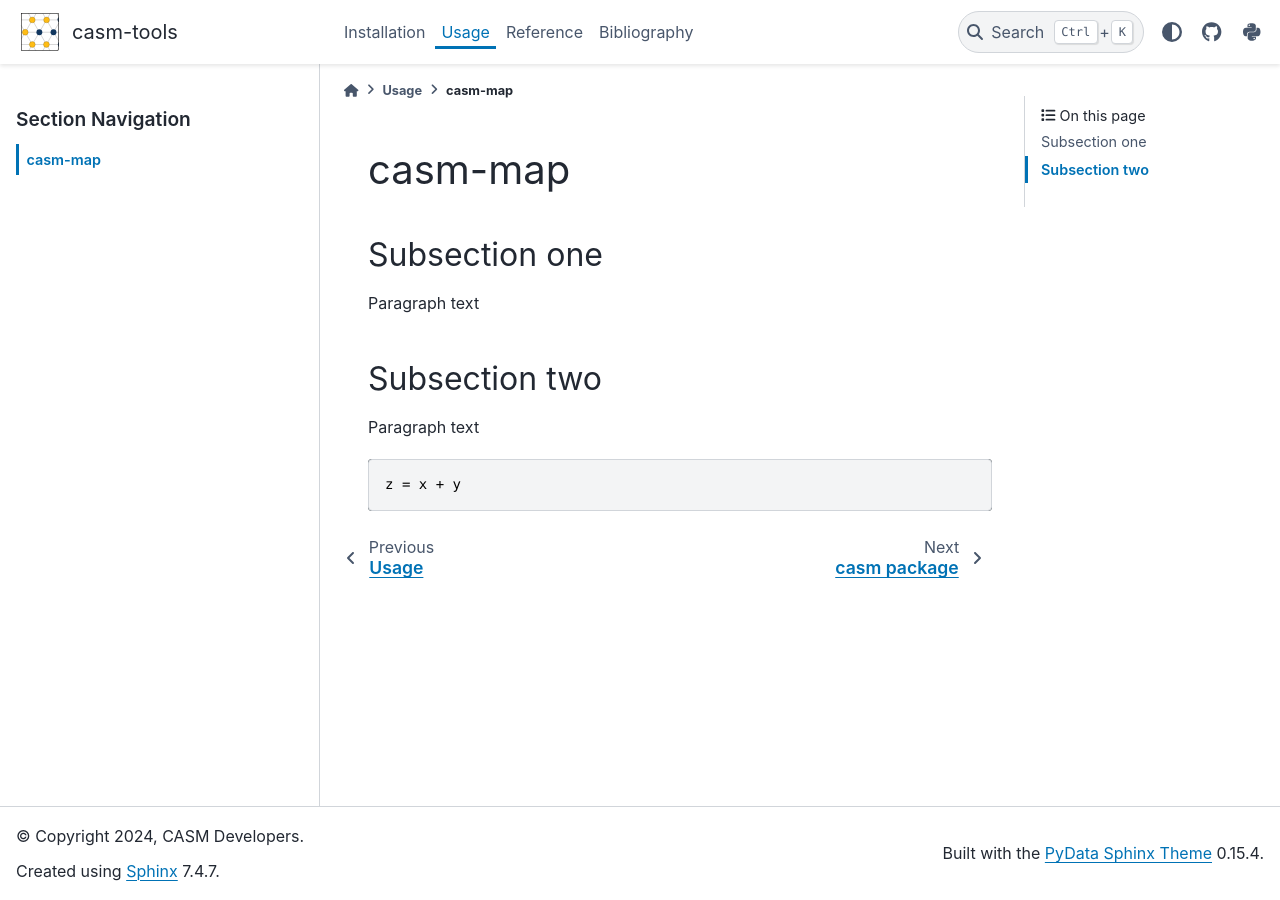
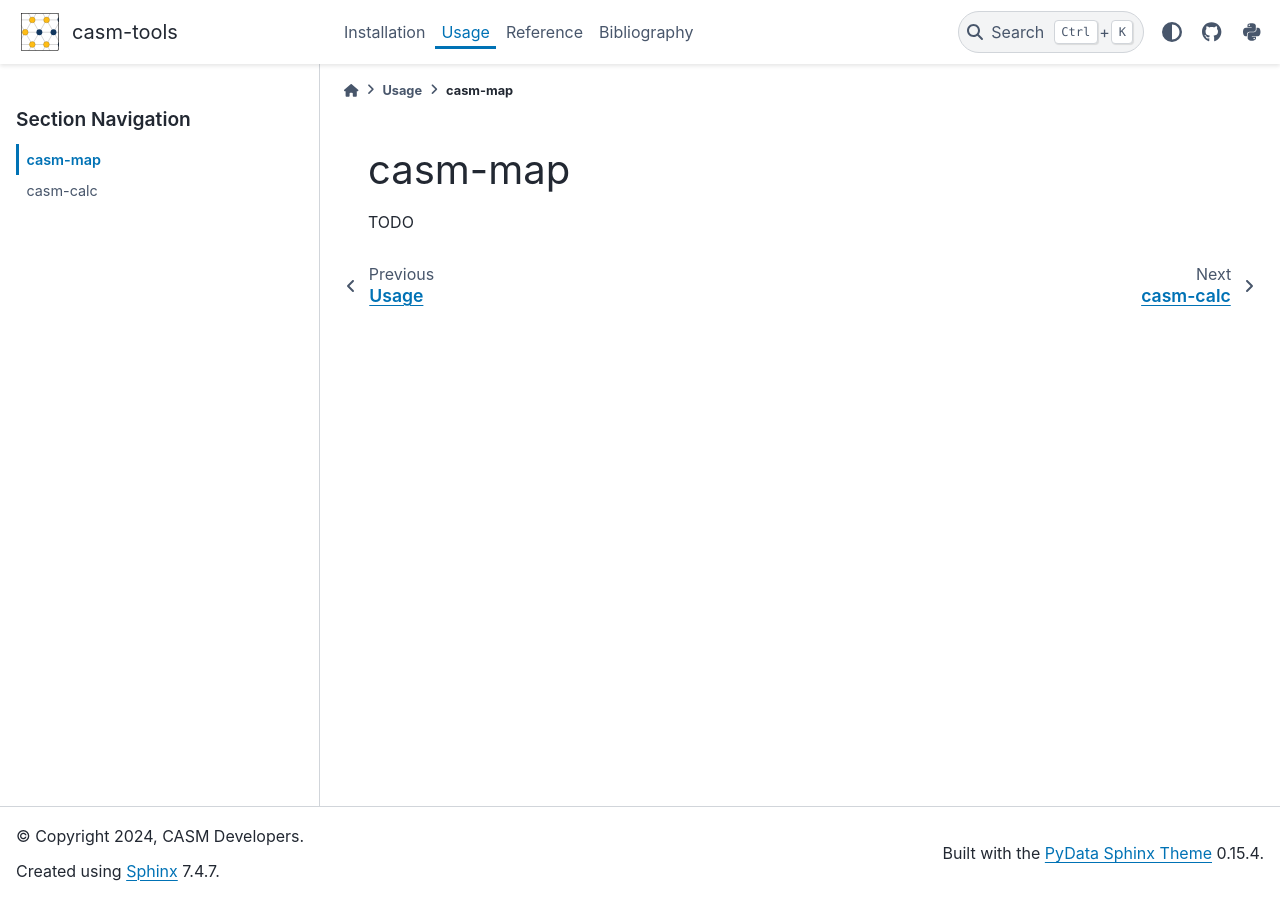
Before and after one commit to prisms-center/CASMcode_tools, a Sphinx documentation site: the page built from doc/usage/casm_map.rst, in a window 1280 px wide. Built offline with Sphinx 7.4.7 and the PyData theme 0.15.4, drawn with Linux system fonts in a browser that asks for light colours.

Commit message:
docs placeholders

```diff
--- a/doc/usage.rst
+++ b/doc/usage.rst
@@ -5,3 +5,4 @@ Usage
     :maxdepth: 4
 
     casm-map <usage/casm_map>
+    casm-calc <usage/casm_calc>
--- /dev/null
+++ b/doc/usage/casm_calc.rst
@@ -0,0 +1,4 @@
+casm-calc
+=========
+
+TODO
--- a/doc/usage/casm_map.rst
+++ b/doc/usage/casm_map.rst
@@ -1,19 +1,4 @@
 casm-map
 ========
 
-Subsection one
---------------
-
-Paragraph text
-
-
-.. _subsection-two:
-
-Subsection two
----------------
-
-Paragraph text
-
-.. code-block:: Python
-
-    z = x + y
+TODO
```
